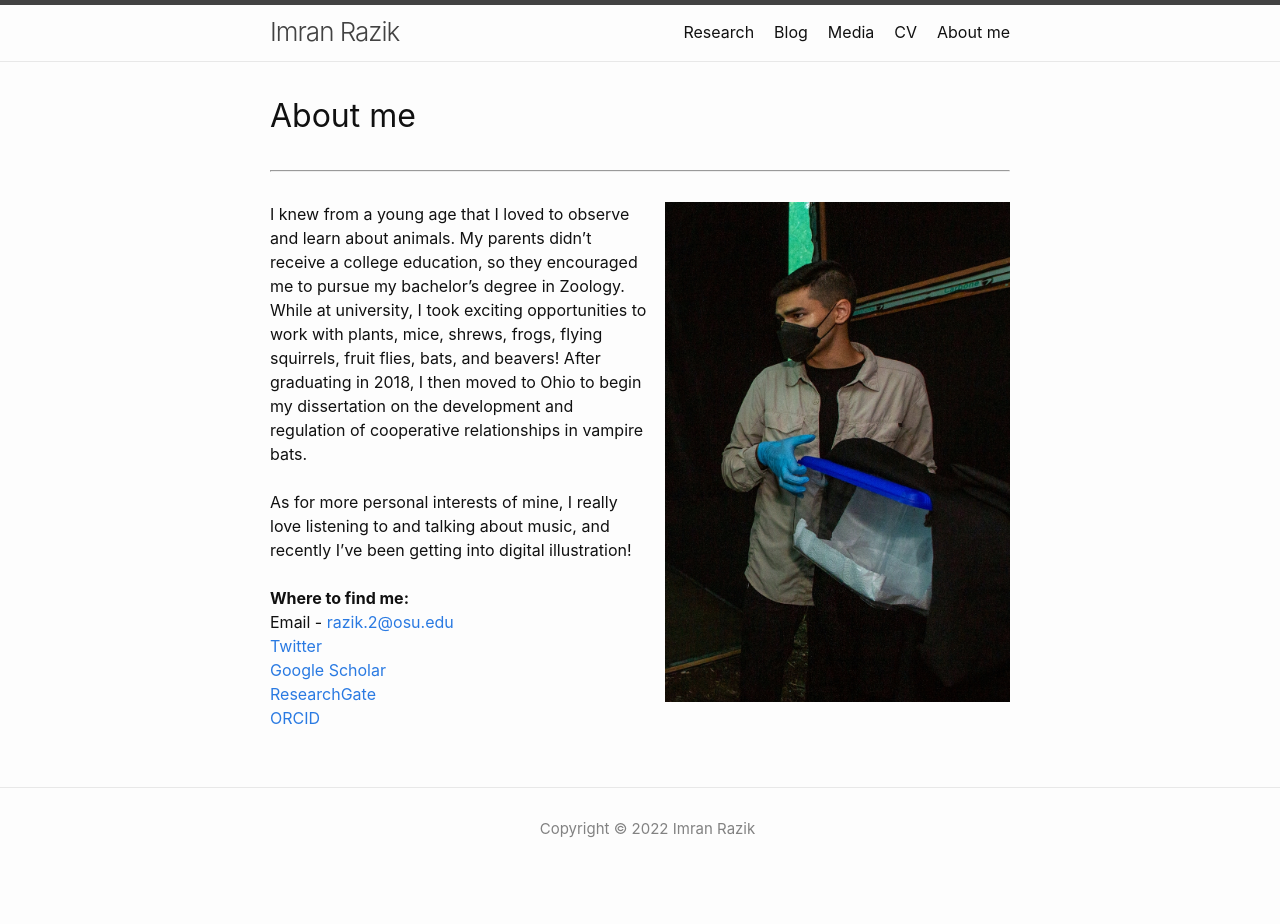
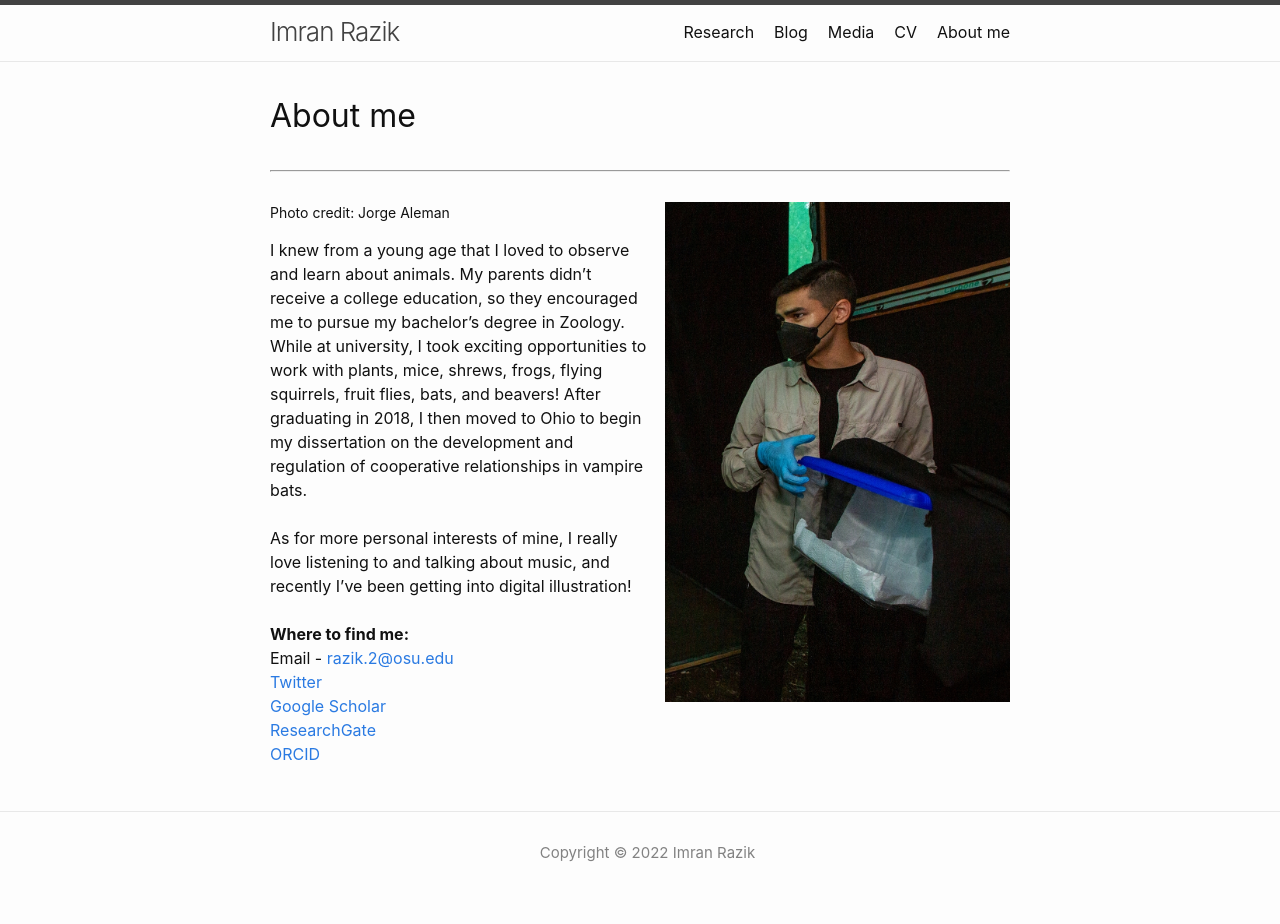
Before and after one commit to imranrazik/imranrazik.github.io, a Jekyll site: the page built from About-me.md, in a window 1280 px wide. Built offline with Jekyll 4.4.1, drawn with Linux system fonts in a browser that asks for light colours; our own code applies the rules of GitHub Pages for plain Markdown files; before the commit the page ends 900 px from its top, so only the background shows below that.

Commit message:
Update About-me.md

```diff
--- a/About-me.md
+++ b/About-me.md
@@ -3,7 +3,13 @@
 ---
 # About me
 ---
-<img align="right" src="assets/photos/sec lonnie bunch at stri_020422_JAleman-91.jpg" height="500px" style="float:right; margin-left:15px; margin-bottom:3px">I knew from a young age that I loved to observe and learn about animals. My parents didn't receive a college education, so they encouraged me to pursue my bachelor's degree in Zoology. While at university, I took exciting opportunities to work with plants, mice, shrews, frogs, flying squirrels, fruit flies, bats, and beavers! After graduating in 2018, I then moved to Ohio to begin my dissertation on the development and regulation of cooperative relationships in vampire bats.
+<figure>
+
+  <img align="right" src="assets/photos/sec lonnie bunch at stri_020422_JAleman-91.jpg" height="500px" style="float:right; margin-left:15px; margin-bottom:3px">
+  <figcaption>Photo credit: Jorge Aleman</figcaption>
+
+</figure>
+I knew from a young age that I loved to observe and learn about animals. My parents didn't receive a college education, so they encouraged me to pursue my bachelor's degree in Zoology. While at university, I took exciting opportunities to work with plants, mice, shrews, frogs, flying squirrels, fruit flies, bats, and beavers! After graduating in 2018, I then moved to Ohio to begin my dissertation on the development and regulation of cooperative relationships in vampire bats.
 <br />
 <br />
 As for more personal interests of mine, I really love listening to and talking about music, and recently I've been getting into digital illustration!
```
